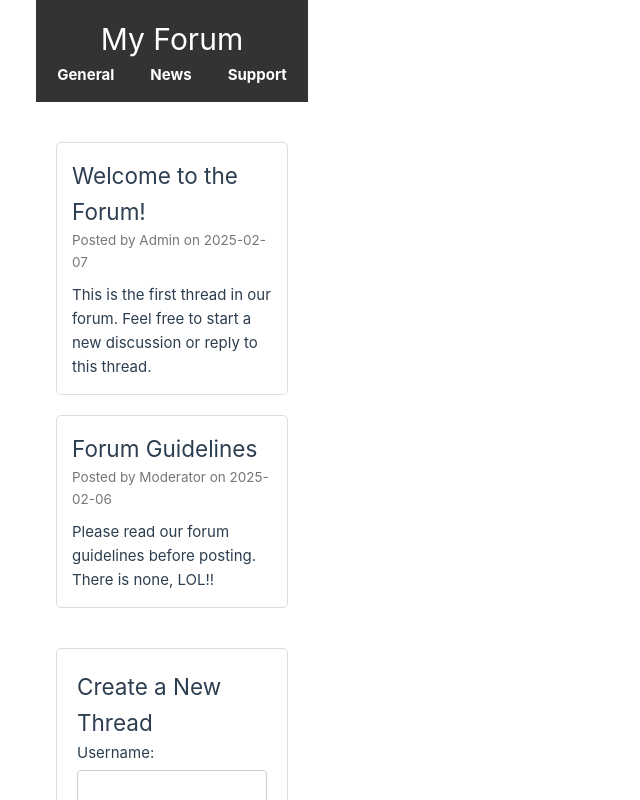
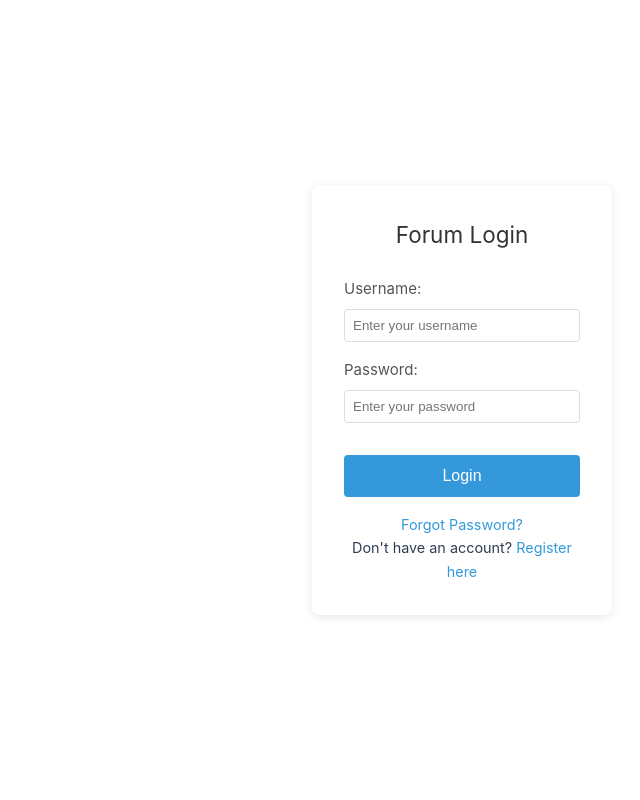
Before and after one commit to MohammedZweiri/ELEC0138-Group19-project-2024-2025, a Vue app in the folder frontend/: page / in a window 1280 px wide. Shown: the top 800 px of the page, without its empty margins (28-668 px from the left). Built offline with nearby package versions, Linux system fonts and the light colour scheme; no server answers.

Commit message:
feat: frontend files updated and added to enable make the login and forum pages work simultaneously

```diff
--- a/frontend/package.json
+++ b/frontend/package.json
@@ -9,7 +9,8 @@
     "preview": "vite preview"
   },
   "dependencies": {
-    "vue": "^3.5.13"
+    "vue": "^3.5.13",
+    "vue-router": "^4.5.0"
   },
   "devDependencies": {
     "@vitejs/plugin-vue": "^5.2.1",
--- a/frontend/src/App.vue
+++ b/frontend/src/App.vue
@@ -1,17 +1,9 @@
 <template>
-  <div id="app">
-    <Forum />
-  </div>
+  <router-view></router-view>
 </template>
 
 <script>
-import Forum from './components/forum.vue';
-//import Login from './components/login.vue';
-
 export default {
-  components: {
-    //Login
-    Forum
-  }
+  name: "App"
 };
 </script>
--- a/frontend/src/components/forum.vue
+++ b/frontend/src/components/forum.vue
@@ -2,13 +2,7 @@
     <div>
       <header>
         <h1>My Forum</h1>
-        <nav>
-          <ul>
-            <li><a href="#general">General</a></li>
-            <li><a href="#news">News</a></li>
-            <li><a href="#support">Support</a></li>
-          </ul>
-        </nav>
+        <button class="logout-btn" @click="logout">Logout</button>
       </header>
       <main>
         <section id="threads">
@@ -67,6 +61,7 @@
     },
     mounted() {
       console.log('Component mounted, fetching posts');
+      this.checkAuth();
       this.fetchPosts(); // Call the method to fetch posts when the component is mounted
     },
     methods: {
@@ -186,7 +181,20 @@
 
       window.location.reload()
     },
-      async deleteThread(index) {
+
+    logout() {
+      localStorage.removeItem("userToken"); // Remove authentication token
+      this.$router.push("/"); // Redirect to login page
+    },
+
+    checkAuth() {
+      const isAuthenticated = localStorage.getItem("userToken");
+      if (!isAuthenticated) {
+        this.$router.push("/"); // Redirect to login if not authenticated
+      }
+    },
+
+    async deleteThread(index) {
         let formattedPost = null;
         formattedPost = {
               forumID: 1,
--- a/frontend/src/components/login.vue
+++ b/frontend/src/components/login.vue
@@ -39,7 +39,7 @@
         username: "",
         email: "",
         password: "",
-        isRegistering: false // Toggles between login and register forms
+        isRegistering: false
       };
     },
     methods: {
@@ -49,10 +49,13 @@
           return;
         }
 
-        const loginData = { username: this.username, password: this.password };
+        const loginData = {
+          username: this.username,
+          password: this.password
+        };
 
         try {
-          const response = await fetch("http://localhost:2500/login", {
+          const response = await fetch("http://154.201.83.152:8081/user/login", {
             method: "POST",
             headers: { "Content-Type": "application/json" },
             body: JSON.stringify(loginData)
@@ -65,8 +68,11 @@
           const result = await response.json();
           console.log("Login successful:", result);
 
-          alert("Login successful!");
-          window.location.reload();
+          // Store authentication token
+          localStorage.setItem("userToken", result.token);
+
+          //alert("Login successful!");
+          this.$router.push("/forum"); // Redirect to Forum Page
         } catch (error) {
           console.error("Login error:", error);
           alert("Login failed. Please check your credentials.");
@@ -79,7 +85,11 @@
           return;
         }
 
-        const newUser = { username: this.username, email: this.email, password: this.password };
+        const newUser = {
+          username: this.username,
+          email: this.email,
+          password: this.password
+        };
 
         try {
           const response = await fetch("http://localhost:2500/user/send", {
@@ -95,7 +105,7 @@
           console.log("Registration successful:", await response.json());
 
           alert("Account created successfully! Please log in.");
-          this.toggleForm(); // Switch back to login form after registration
+          this.toggleForm(); // Switch to login form after registration
         } catch (error) {
           console.error("Registration error:", error);
           alert("Failed to register. Try again later.");
--- a/frontend/src/main.js
+++ b/frontend/src/main.js
@@ -2,5 +2,8 @@ import './assets/main.css'
 
 import { createApp } from 'vue'
 import App from './App.vue'
+import router from "./router";
 
-createApp(App).mount('#app')
+createApp(App)
+.use(router)
+.mount('#app')
--- /dev/null
+++ b/frontend/src/router/index.js
@@ -0,0 +1,26 @@
+import { createRouter, createWebHistory } from "vue-router";
+import Login from "@/components/login.vue";
+import Forum from "@/components/forum.vue";
+
+const routes = [
+  { path: "/", component: Login }, // Default Route (Login Page)
+  { path: "/forum", component: Forum, meta: { requiresAuth: true } } // Protected Route
+];
+
+const router = createRouter({
+  history: createWebHistory(),
+  routes
+});
+
+// Navigation Guard to Protect Forum Page
+router.beforeEach((to, from, next) => {
+  const isAuthenticated = localStorage.getItem("userToken"); // Check if user is logged in
+
+  if (to.meta.requiresAuth && !isAuthenticated) {
+    next("/"); // Redirect to Login if not authenticated
+  } else {
+    next(); // Proceed to requested route
+  }
+});
+
+export default router;
```
Also changed, not shown: 1 other file (tests, documents, lock files or other folders).
